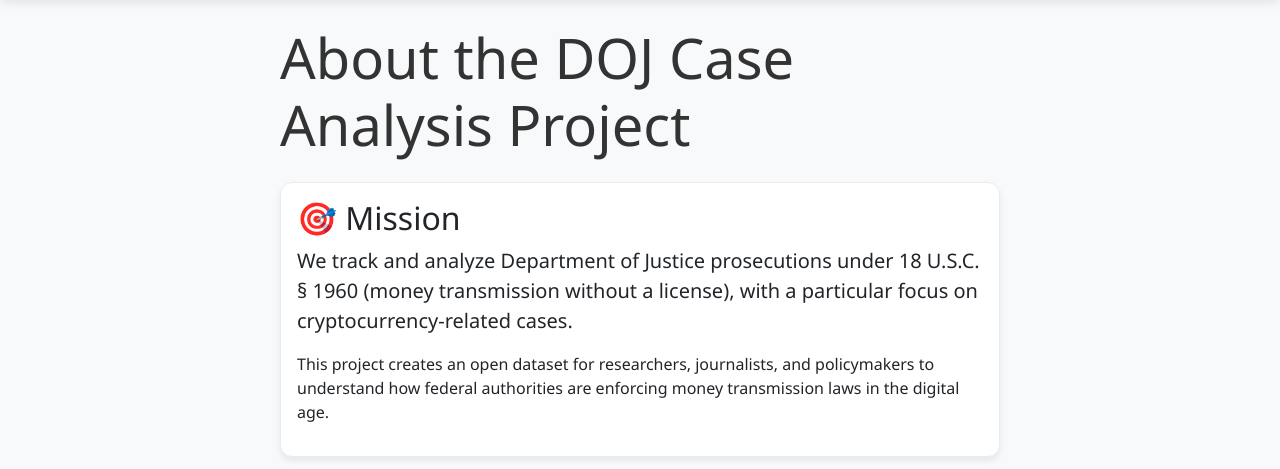
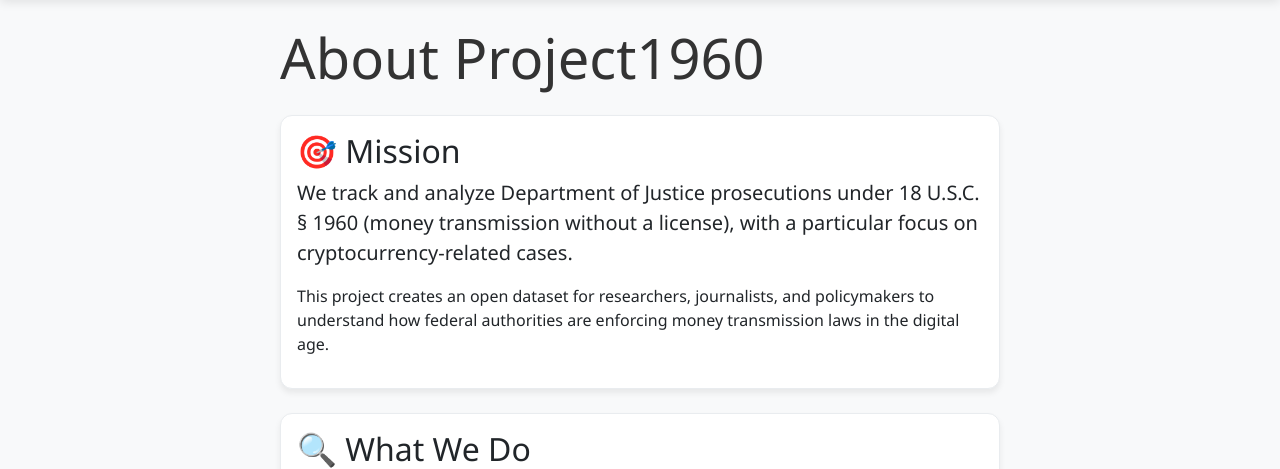
Before and after one commit to actuallyrizzn/project1960, a Flask app: page /about in a window 1280 px wide. Shown: the part 61-530 px from the top of the page. Run offline with Flask 3, Linux system fonts and the light colour scheme; data that the repository does not hold is empty.

Commit message:
refactor: Update template titles to reflect Project1960 branding
Modified the about.html and index.html templates to replace references to "DOJ Case Analysis" and "DOJ Cases Dashboard" with "Project1960". This change aligns the user interface with the new project branding for consistency across the application.

```diff
--- a/templates/about.html
+++ b/templates/about.html
@@ -1,12 +1,12 @@
 {% extends "base.html" %}
 
-{% block title %}About - DOJ Case Analysis{% endblock %}
+{% block title %}About - Project1960{% endblock %}
 
 {% block content %}
 <div class="container mt-4">
     <div class="row">
         <div class="col-lg-8 mx-auto">
-            <h1 class="display-4 mb-4">About the DOJ Case Analysis Project</h1>
+            <h1 class="display-4 mb-4">About Project1960</h1>
 
             <!-- Mission Statement -->
             <div class="card mb-4">
--- a/templates/index.html
+++ b/templates/index.html
@@ -7,7 +7,7 @@
     <div class="col-12">
         <h1 class="display-5 fw-bold text-primary mb-3">
             <i class="bi bi-graph-up me-2"></i>
-            DOJ Cases Dashboard
+            Project1960 Dashboard
         </h1>
         <p class="lead text-muted">
             Explore and analyze Department of Justice press releases for 18 USC 1960 violations
```
